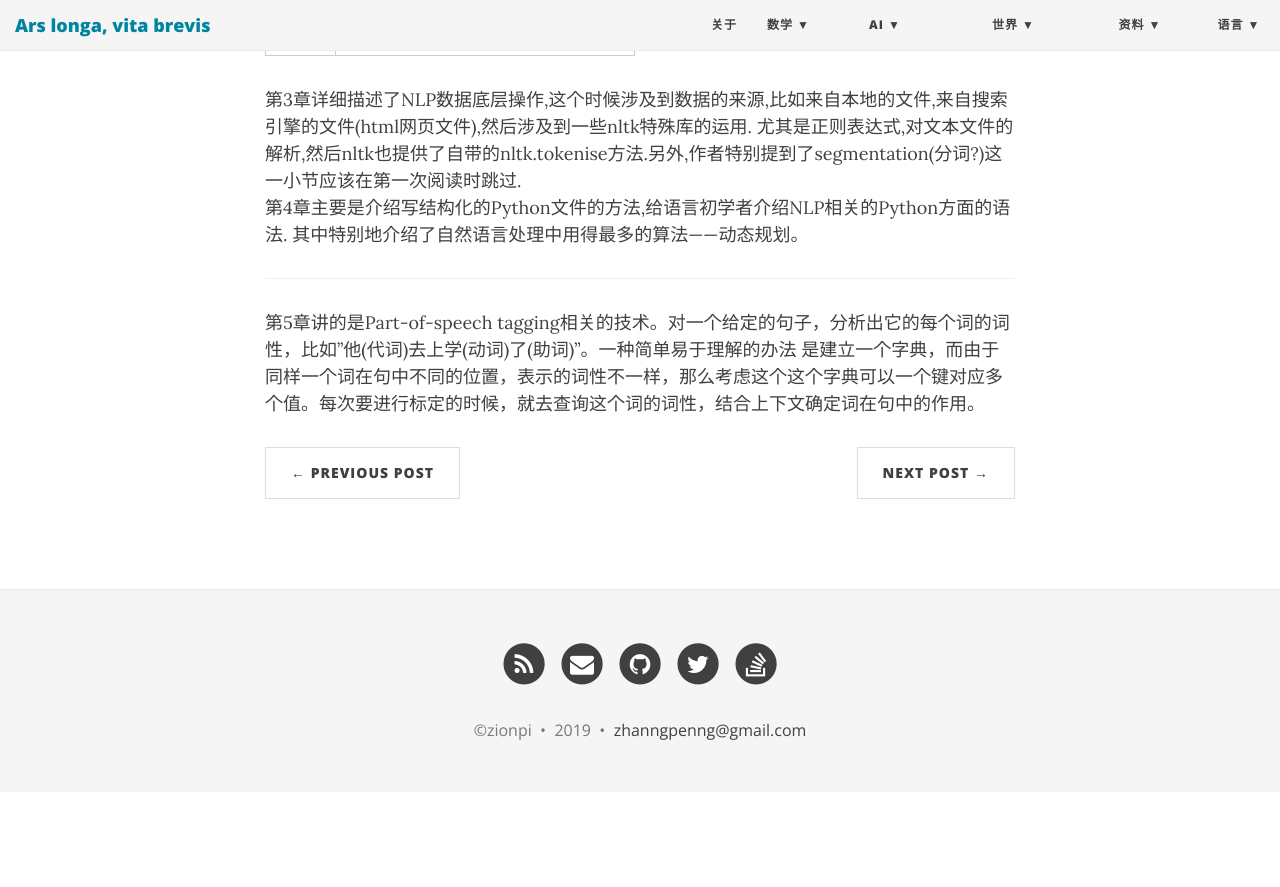
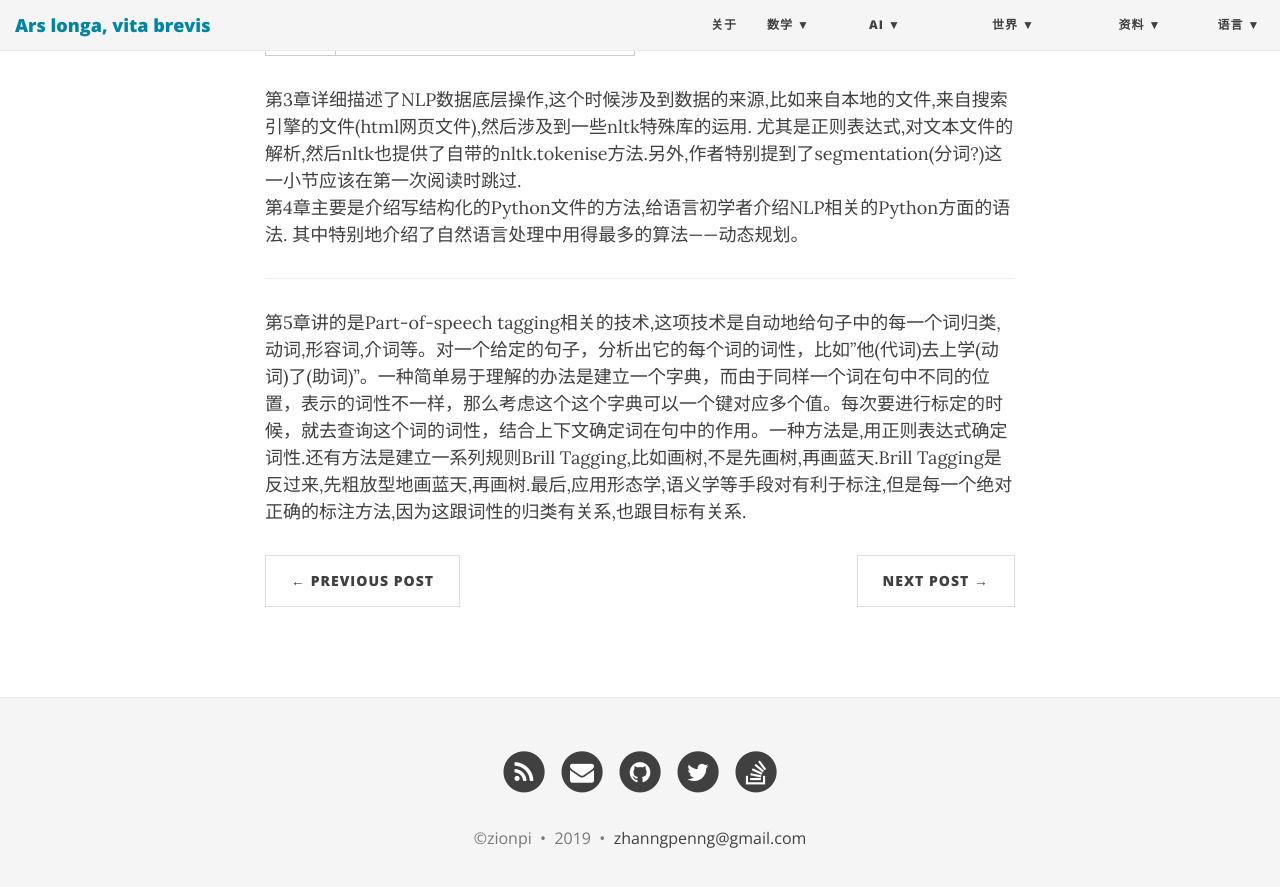
Before and after one commit to ZionPi/zionpi.github.io, a Jekyll site: the page built from _posts/2013-10-02-natural-language-processing-with-python.md, in a window 1280 px wide and 900 px high, scrolled down 505 px. Shown: the top 887 px of the window. Built offline with Jekyll 4.4.1, drawn with Linux system fonts in a browser that asks for light colours; nearby versions of some CDN libraries; before the commit the page ends 1297 px from its top, so only the background shows below that.

Commit message:
Update 2013-10-02-natural-language-processing-with-python.md

```diff
--- a/_posts/2013-10-02-natural-language-processing-with-python.md
+++ b/_posts/2013-10-02-natural-language-processing-with-python.md
@@ -17,5 +17,5 @@ title: 用Python学习自然语言处理
 第4章主要是介绍写结构化的Python文件的方法,给语言初学者介绍NLP相关的Python方面的语法. 其中特别地介绍了自然语言处理中用得最多的算法——动态规划。
 
 ---
-第5章讲的是Part-of-speech tagging相关的技术。对一个给定的句子，分析出它的每个词的词性，比如"他(代词)去上学(动词)了(助词)"。一种简单易于理解的办法
-是建立一个字典，而由于同样一个词在句中不同的位置，表示的词性不一样，那么考虑这个这个字典可以一个键对应多个值。每次要进行标定的时候，就去查询这个词的词性，结合上下文确定词在句中的作用。
+第5章讲的是Part-of-speech tagging相关的技术,这项技术是自动地给句子中的每一个词归类,动词,形容词,介词等。对一个给定的句子，分析出它的每个词的词性，比如"他(代词)去上学(动词)了(助词)"。一种简单易于理解的办法是建立一个字典，而由于同样一个词在句中不同的位置，表示的词性不一样，那么考虑这个这个字典可以一个键对应多个值。每次要进行标定的时候，就去查询这个词的词性，结合上下文确定词在句中的作用。一种方法是,用正则表达式确定词性.还有方法是建立一系列规则Brill
+Tagging,比如画树,不是先画树,再画蓝天.Brill Tagging是反过来,先粗放型地画蓝天,再画树.最后,应用形态学,语义学等手段对有利于标注,但是每一个绝对正确的标注方法,因为这跟词性的归类有关系,也跟目标有关系.
```
